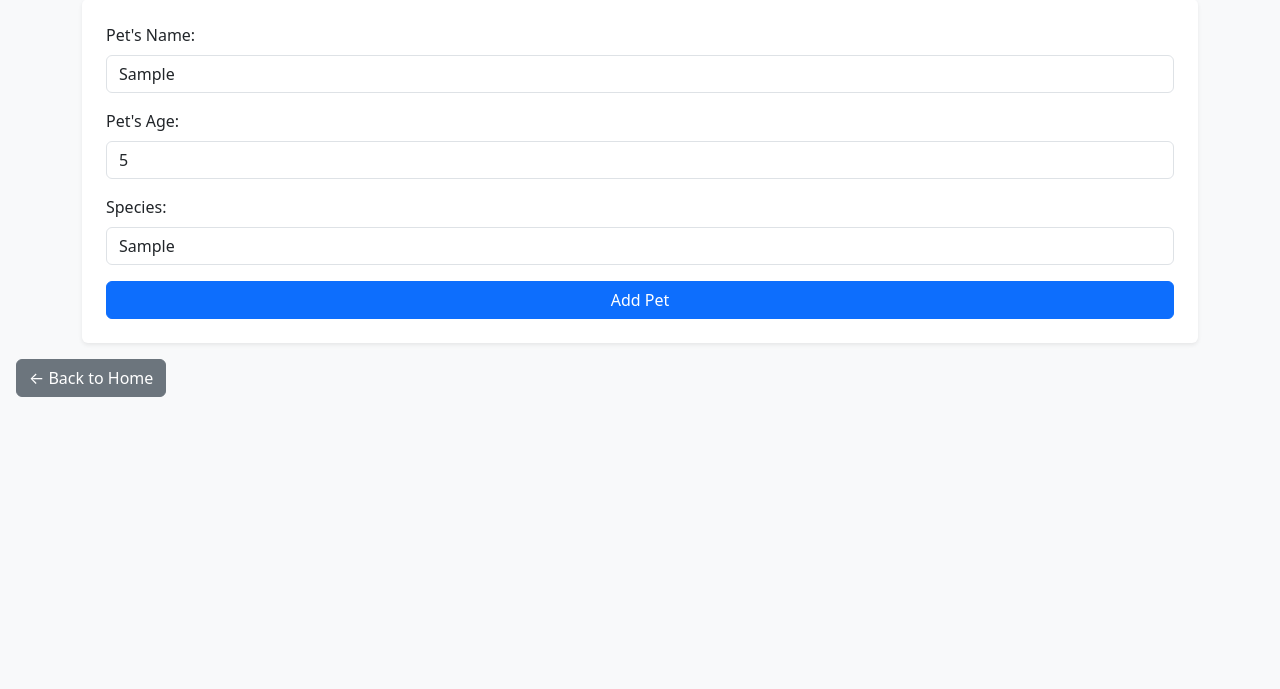
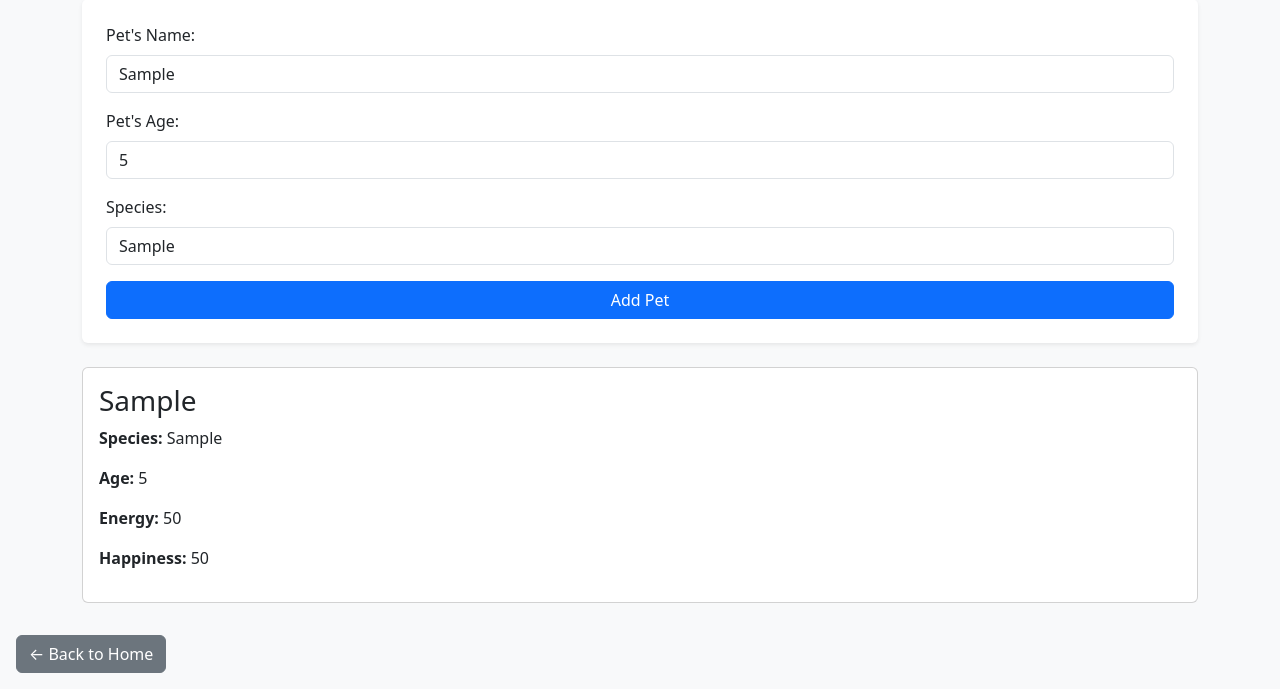
Before and after one commit to iitroublesii/Day-1, a plain HTML site: page pets.html in a window 1280 px wide. Both pictures are taken after typing "Sample", "5", "Sample" into the empty fields and a click on the button "Add Pet". Shown: the part 113-802 px from the top of the page. Drawn offline with nearby package versions, Linux system fonts and the light colour scheme.

Commit message:
Added to pets.js, pets.html, and petCreator.js

```diff
--- a/petCreator.js
+++ b/petCreator.js
@@ -36,5 +36,16 @@ function createPet(name, age, species) {
                 console.log(`${this.name} is too sleepy to play.`);
             }
         },
+         html() {
+            return `
+            <div class="card mb-3 p-3">
+                <h3>${this.name}</h3>
+                <p><strong>Species:</strong> ${this.species}</p>
+                <p><strong>Age:</strong> ${this.age}</p>
+                <p><strong>Energy:</strong> ${this.energy}</p>
+                <p><strong>Happiness:</strong> ${this.happiness}</p>
+            </div>
+            `;
+         }
     };
 }
--- a/pets.html
+++ b/pets.html
@@ -33,6 +33,9 @@
                 Add Pet
             </button>
         </form>
+
+        <div id="petsContainer" class="mt-4"></div>
+
     </div>
 
     <a href="index.html" class="btn btn-secondary mt-3">← Back to Home</a>
--- a/pets.js
+++ b/pets.js
@@ -13,6 +13,21 @@ testPet.status();
 
 // Button & add event listener
 const addPetButton = document.getElementById("addPet");
+
+// Function to render pets
+function renderPets() {
+    let htmlString = "";
+
+    state.pets.forEach(pet => {
+        const petHTML = pet.html();
+        console.log("Individual pet HTML:", petHTML);
+        htmlString += petHTML;
+    });
+
+// Proof of life
+    console.log("Aggregated HTML:", htmlString);
+    return htmlString;
+}
 
 addPetButton.addEventListener("click", () => {
     console.log("Add Pet button clicked!");
@@ -32,4 +47,11 @@ addPetButton.addEventListener("click", () => {
     // Proof of life:
     newPet.status();
     console.table(state.pets);
+
+    // Render pets to the page
+    const petsHTML = renderPets();
+    document.getElementById("petsContainer").innerHTML = petsHTML;
+
+//  Proof of Life
+    console.log("petsHTML:", petsHTML);
 });
```
